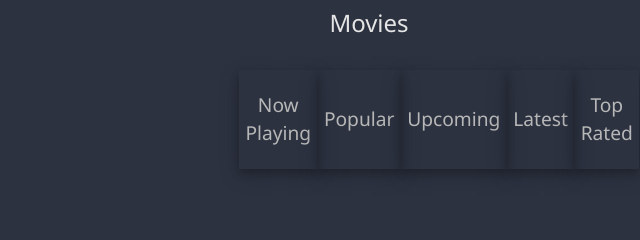
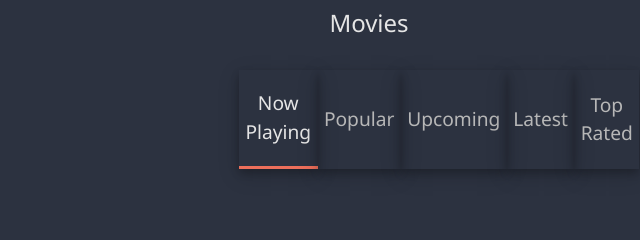
Before and after one commit to ZPPD/FilmInfo, a website: page index.html in a window 1280 px wide. Shown: the part 141-381 px from the top of the page, 101-741 px from the left. Drawn offline with nearby package versions, Linux system fonts and the light colour scheme; no server answers.

Commit message:
toggle functionality on buttons

```diff
--- a/css/home.css
+++ b/css/home.css
@@ -31,9 +31,9 @@
     box-shadow: 0 4px 8px 0 rgba(0, 0, 0, 0.2), 0 6px 20px 0 rgba(0, 0, 0, 0.19);
     padding: 0.4rem;
 }
-.table-flex > button:active{
-    color: #e5e5e5;
-    border-bottom: 3px solid #ed6f5b;
+.active{
+    color: #e5e5e5 !important;
+    border-bottom: 3px solid #ed6f5b !important;
 }
 
 /* now playing */
--- a/js/home.js
+++ b/js/home.js
@@ -10,23 +10,31 @@ const table = function(){
     </div>
     <div class='grid-table-bottom'>
         <div class='table-flex'>
-            <button name='getHome' type='button'>Now Playing</button>
-            <button name='getHome' type='button'>Popular</button>
-            <button name='getHome' type='button'>Upcoming</button>
-            <button name='getHome' type='button'>Latest</button>
+            <button name='getHome' type='button' class='btns active'>Now Playing</button>
+            <button name='getHome' type='button' >Popular</button>
+            <button name='getHome' type='button' >Upcoming</button>
+            <button name='getHome' type='button' >Latest</button>
             <button name='getHome' type='button'>Top Rated</button>
         </div>
         <div class='table-flex'>
-            <button name='getHome' type='button'>Airing Today</button>
-            <button name='getHome' type='button'>Popular</button>
-            <button name='getHome' type='button'>On The Air</button>
-            <button name='getHome' type='button'>Latest</button>
-            <button name='getHome' type='button'>Top Rated</button>
+            <button name='getHome' type='button' >Airing Today</button>
+            <button name='getHome' type='button' >Popular</button>
+            <button name='getHome' type='button' >On The Air</button>
+            <button name='getHome' type='button' >Latest</button>
+            <button name='getHome' type='button' >Top Rated</button>
         </div>
     </div>
     `;
     homePage.appendChild(table);
+    //toggle class active
+    const btns = document.querySelectorAll('button');
+
+    btns.forEach(btn => btn.addEventListener('click', function(e){
+        btns.forEach(btn => btn.classList.remove('active'));
+        e.target.classList.add('active');
+  }));
 }
+
 
 
 //display movies grid
```
